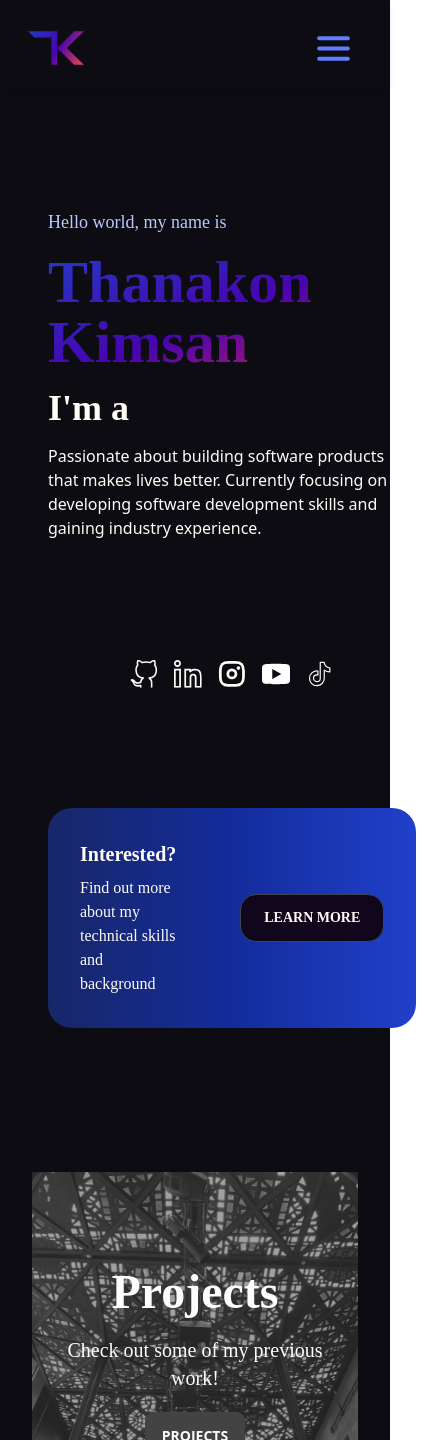
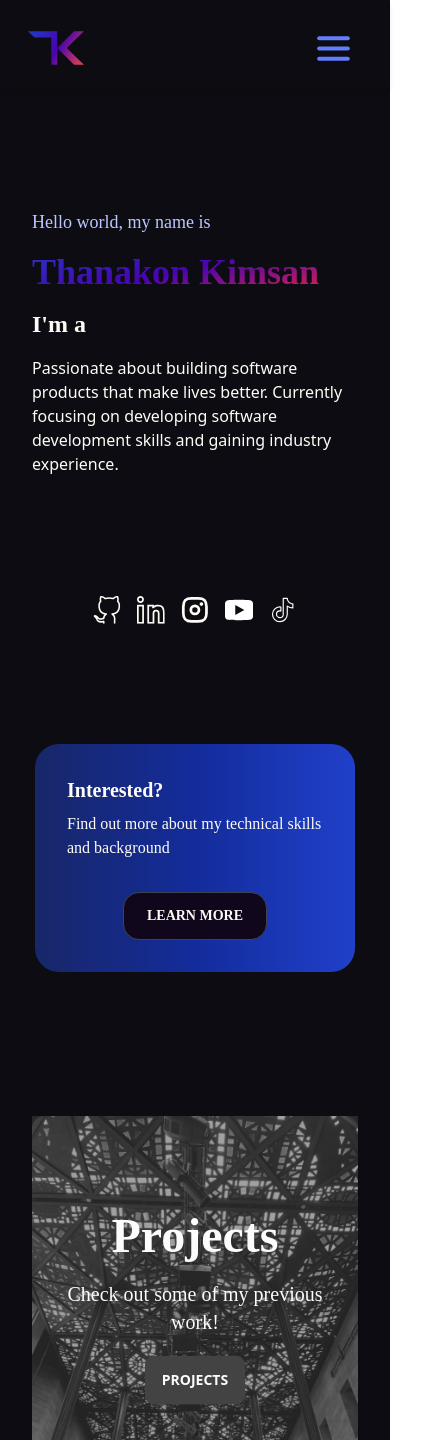
Before and after one commit to konfucius1/portfolio-website, a React (Vite) app: page / in a window 390 px wide. Shown: the top 1440 px of the page, 448 px wide, since content can reach past the window. Built offline with nearby package versions, Linux system fonts and the light colour scheme.

Commit message:
fixed home page responsivity

```diff
--- a/src/components/Hero.jsx
+++ b/src/components/Hero.jsx
@@ -5,15 +5,15 @@ import { Link } from 'react-router-dom';
 
 const Hero = () => {
   return (
-    <div id="centre" className="px-8 md:px-8 md:mx-8 pt-16">
+    <div id="centre" className="px-4 md:px-8 md:mx-8 pt-16">
+      <div className="flex flex-col justify-start items-start">
         <h2 className="font-satoshi text-lg sm:text-2xl font-medium text-[#BBC8FF]">
-        {' '}
-        Hello world, my name is{' '}
+          Hello world, my name is
         </h2>
-      <h1 className="font-rubik text-6xl sm:text-8xl py-4 text-transparent bg-clip-text bg-gradient-to-br via-[#4704AF]  from-primary-blue to-[#FF2C32]">
+        <h1 className="font-rubik text-4xl sm:text-6xl md:text-8xl py-4 text-transparent bg-clip-text bg-gradient-to-br via-[#4704AF] from-primary-blue to-[#FF2C32]">
           Thanakon Kimsan
         </h1>
-      <p className="font-satoshi text-off-white text-4xl sm:text-4xl font-bold ">
+        <p className="font-satoshi text-off-white text-2xl sm:text-4xl font-bold ">
           I'm a{' '}
           <TypeAnimation
             sequence={['Student', 1000, 'Designer', 1000, 'Engineer', 1000]}
@@ -23,13 +23,19 @@ const Hero = () => {
             className="text-[#BBC8FF]"
           />
         </p>
-      <p id="hero-paragraph" className="py-4 text-l font-thin sm:text-2xl">
-        Passionate about building software products that makes lives better.
-        Currently focusing on developing software development skills and gaining
-        industry experience.
+        <p
+          id="hero-paragraph"
+          className="py-4 text-base sm:text-lg md:text-2xl font-thin "
+        >
+          Passionate about building software products that make lives better.
+          Currently focusing on developing software development skills and
+          gaining industry experience.
         </p>
+      </div>
+
       <MobileSocial />
-      <div className="flex flex-row justify-between items-center rounded-3xl my-28 sm:mt-52 bg-gradient-to-r via-[#132c9b]  to-primary-blue from-[#182768]">
+      <div className="flex justify-center items-center">
+        <div className="flex flex-col sm:flex-row justify-between items-center rounded-3xl my-28 sm:mt-52 bg-gradient-to-r via-[#132c9b]  to-primary-blue from-[#182768] w-80 sm:w-full">
           <div className="card">
             <div className="card-body">
               <h2 className="card-title font-rubik">Interested?</h2>
@@ -38,7 +44,7 @@ const Hero = () => {
               </p>
             </div>
           </div>
-        <div className="px-8">
+          <div className="px-8 pb-8 sm:pb-0">
             <Link to="/about">
               <button className="btn bg-[#10071c] font-rubik text-off-white rounded-2xl w-36">
                 Learn More
@@ -47,6 +53,7 @@ const Hero = () => {
           </div>
         </div>
       </div>
+    </div>
   );
 };
 
--- a/src/pages/About.jsx
+++ b/src/pages/About.jsx
@@ -31,13 +31,12 @@ const About = () => {
             </p>
 
             <p className="pb-4">
-              I am currently in my final year of study at the prestigious
-              University of Melbourne, where I am also serving as a Software
-              Engineering Intern at Suncorp Group and a Project Team Lead at
-              Melbourne Space Program. My foremost objective is to continually
-              enhance my knowledge and skills through active collaboration in
-              diverse student-led projects, hackathons, and industry
-              engagements.
+              I am currently in my final year of study at the University of
+              Melbourne, where I am also serving as a Software Engineering
+              Intern at Suncorp Group and a Project Team Lead at Melbourne Space
+              Program. My foremost objective is to continually enhance my
+              knowledge and skills through active collaboration in diverse
+              student-led projects, hackathons, and industry engagements.
             </p>
           </div>
 
--- a/src/pages/Experience.jsx
+++ b/src/pages/Experience.jsx
@@ -68,7 +68,7 @@ const Experience = () => {
       techStack: [figma],
       image: cissa,
       start: 'Sep. 2021',
-      end: 'Sep. 2021',
+      end: 'Sep. 2022',
       desc: [
         "Oversaw the increase of CISSA's online presence and engagement with the wider community, resulting in over 1200 members and over 4000 online followers. Led a subcommittee of three teams comprised of 7 students.",
         'Coordinated the publicity schedule for over 80 events during the year, creating over 200 graphics with Figma.',
```
Lines whose indentation alone changed are shown as unchanged.
